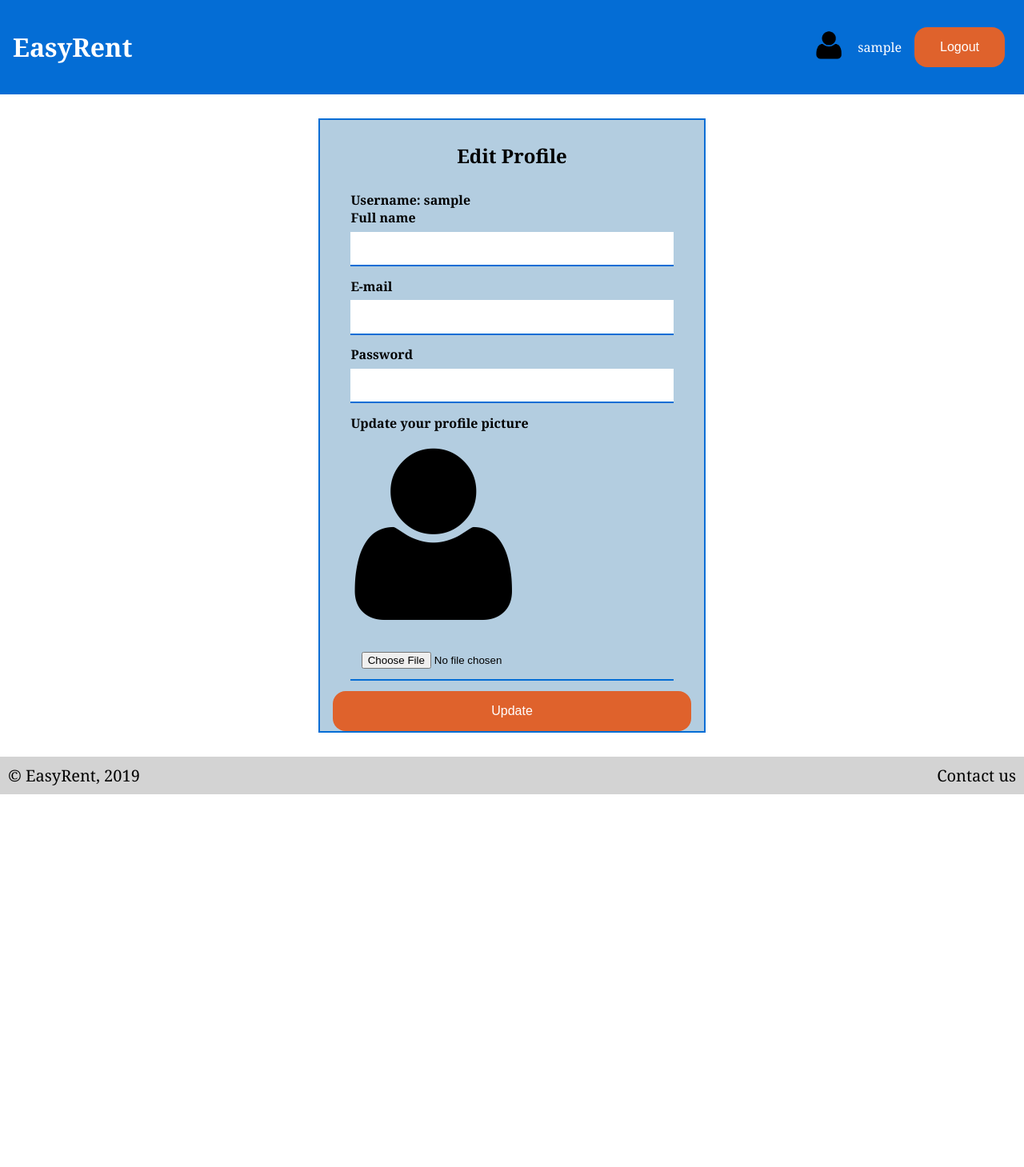
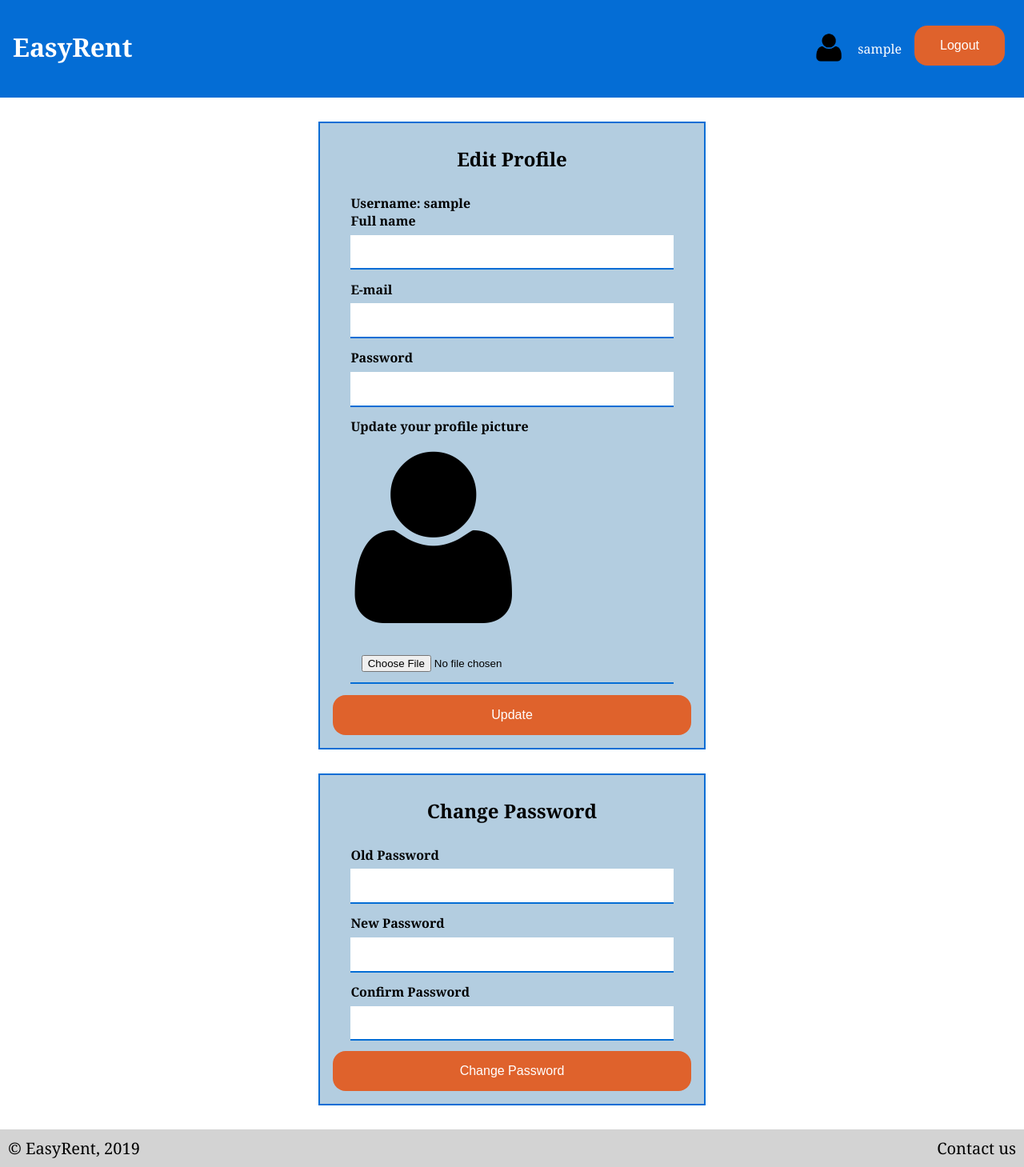
Before and after one commit to MiguelSimoes35/ltw, a PHP site: page /pages/edit_profile.php in a window 1280 px wide. Shown: the whole page at 80% size. Before the commit the page ends 993 px from the top, so only its background shows below. Run offline with PHP 8.4, Linux system fonts and the light colour scheme; the visitor is signed in with stand-in values (Sample User, id 1); data comes from the database, SQL or seed files in the repository.

Commit message:
Available to edit profile fields and change password

```diff
--- a/proj/actions/process_reservation.php
+++ b/proj/actions/process_reservation.php
@@ -13,21 +13,15 @@
         header('Location: ../pages/place.php?id='.$place_id);
     }
 
-
     if(valid_dates($checkin, $checkout, $place_id)){
 
         $total_price = calculate_total_price($checkin, $checkout, $place_id);
-
         make_reservation($checkin, $checkout, $place_id, $user, $total_price);
 
         header('Location: ../pages/main.php');
-
     }
     else{
         // deal with bad reservation
         header('Location: ../pages/place.php?id='.$place_id);
     }
-
-
-
 ?>
--- a/proj/actions/process_sign_up.php
+++ b/proj/actions/process_sign_up.php
@@ -24,7 +24,6 @@
 
     if(insert_user($username, $password, $name, $email)) {
         $_SESSION['username'] = $username;
-
         header('Location: ../pages/main.php');
     }
     else {
--- a/proj/css/style.css
+++ b/proj/css/style.css
@@ -72,10 +72,15 @@ body>.authentication {
     width: 30em;
 }
 
-.authentication header,
-.authentication footer {
+.authentication header {
     padding: 1em;
     text-align: center;
+}
+
+.authentication footer {
+    padding: 0em 1em 1em 1em;
+    text-align: center;
+
 }
 
 .authentication>form {
@@ -98,10 +103,10 @@ body>.authentication {
     text-align: center;
 }
 
-#edit_username {
-    text
+#edit_profile > form > #edit_username {
+    width: 100%;
+    box-sizing: border-box;
 }
-
 
 /*------------------------*/
 /*-- Buttons and Inputs --*/
@@ -124,7 +129,7 @@ input[type=submit] {
     border: none;
     color: white;
     padding: 1em 2em;
-    margin: 0em auto;
+    margin-bottom: 1em;
     cursor: pointer;
     font-size: 16px;
     border-radius: 1em;
--- a/proj/pages/place.php
+++ b/proj/pages/place.php
@@ -6,15 +6,11 @@
         die(header('Location: login.php'));
     }
 
-
-
     template_header();
 
     $place = get_place_data($_GET['id']);
     $place_id = $_GET['id'];
-
 ?>
-
 
 <section id="content">
 
--- a/proj/templates/template_authentication.php
+++ b/proj/templates/template_authentication.php
@@ -81,6 +81,22 @@
                 <input type="submit" value="Update">
             </form>
         </section>
+        <section id="change_password" class="authentication">
+        <header><h2>Change Password</h2></header>
+            <form action="../actions/process_edit_profile.php" method="post">
+
+                <label for="old_password">Old Password</label>
+                <input type="password" id="old_password" name="old_password" minlength="8" required>
+
+                <label for="new_password">New Password</label>
+                <input type="password" id="new_password" name="new_password" minlength="8" required>
+
+                <label for="conf_new_password">Confirm Password</label>
+                <input type="password" id="conf_new_password" name="conf_new_password" minlength="8" required>
+
+                <input type="submit" value="Change Password">
+            </form>
+        </section>
 <?php
     }
 ?>
```
Also changed, not shown: proj/actions/process_edit_profile.php (+37 -4 lines), proj/database/functions.php (+28 -0 lines). Lines whose indentation alone changed are shown as unchanged.
